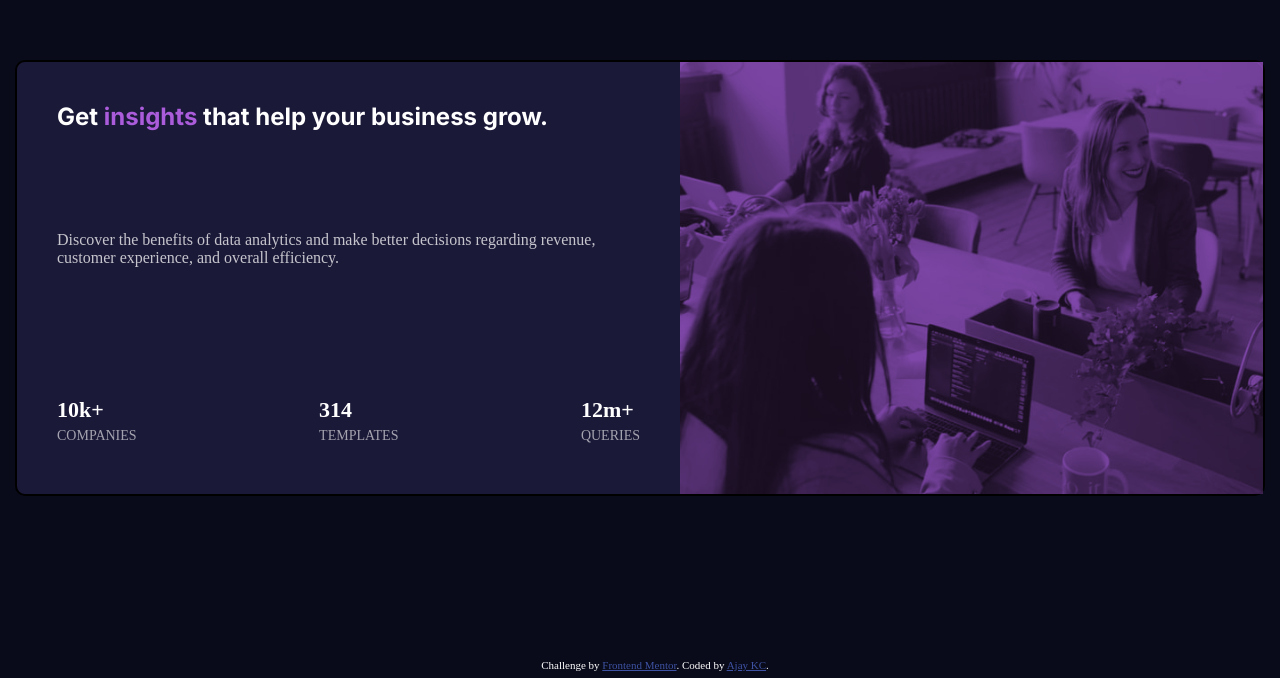
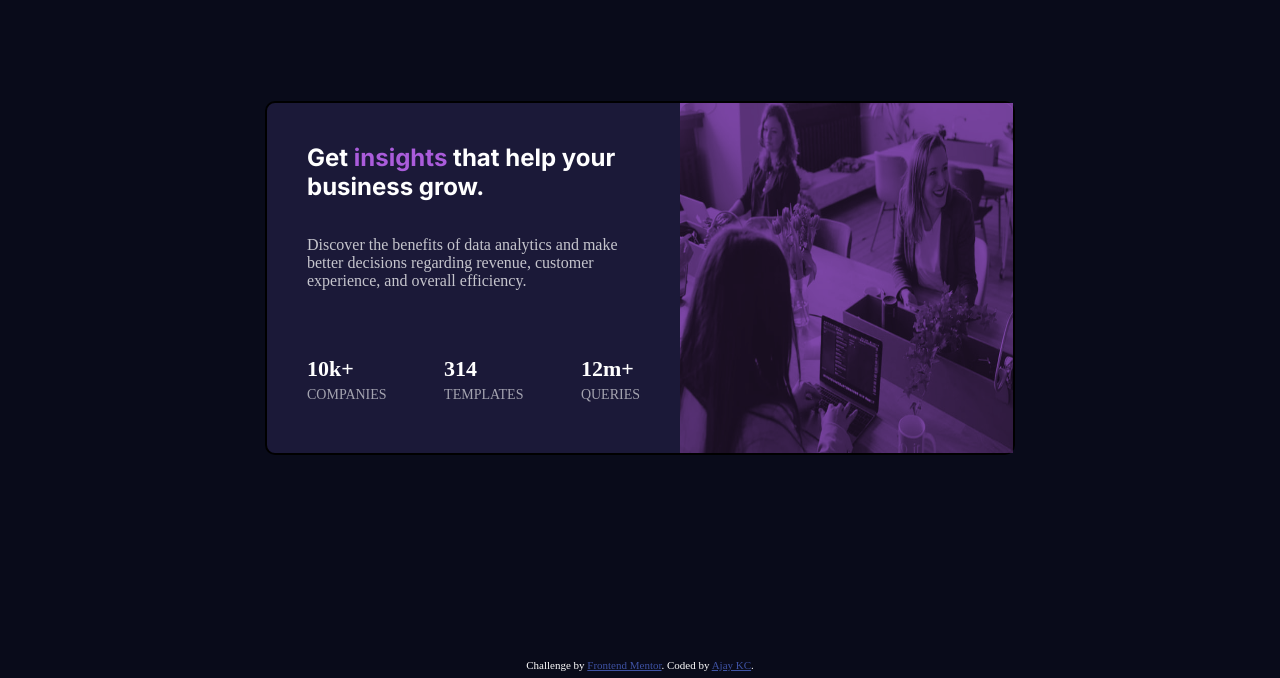
Before and after one commit to ajay117/stats-preview-card-component-main, a plain HTML site: page index.html in a window 1280 px wide. Shown: the part 122-800 px from the top of the page. Drawn offline with Linux system fonts and the light colour scheme.

Commit message:
Change width of main container

```diff
--- a/index.css
+++ b/index.css
@@ -96,9 +96,11 @@ h3 {
     display: flex;
     flex-direction: column;
     justify-content: center;
+    align-items: center;
   }
   .container {
     display: flex;
+    width: 60%;
   }
   .img__container {
     order: 2;
```
